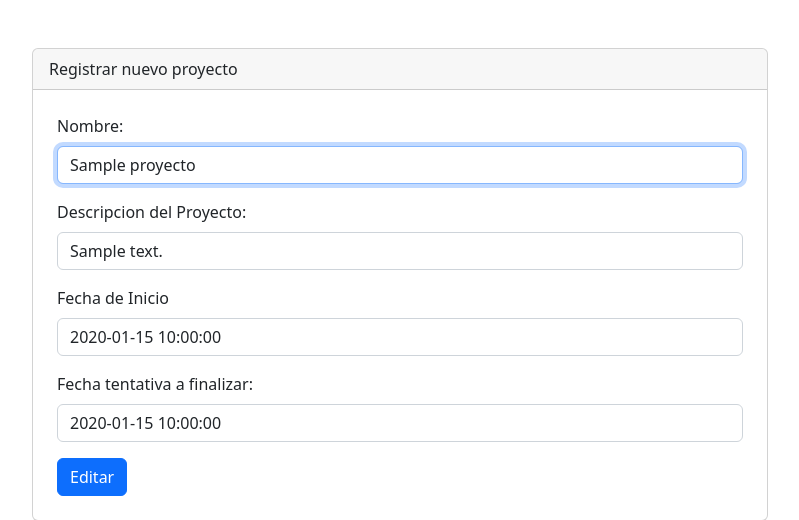
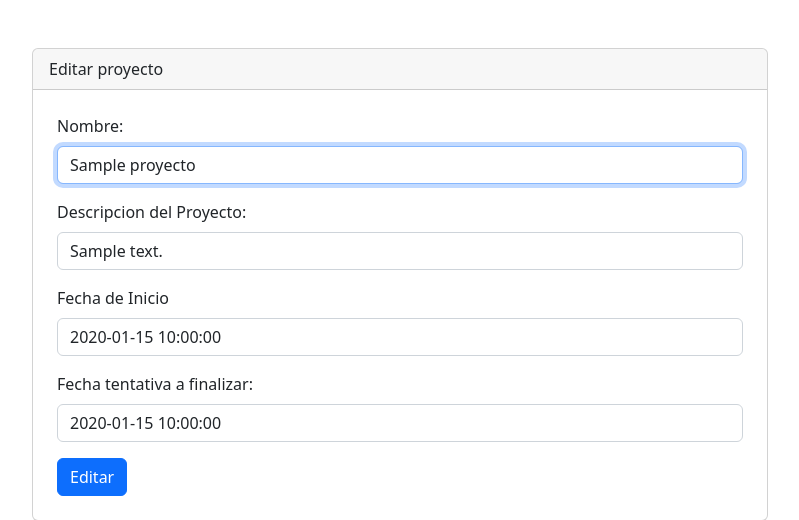
Before and after one commit to maxlevanogthb/TURING-IA-REPO, a PHP site: page /Vista/PHP/CRUDProyectos/editar.php?codigo=1 in a window 1280 px wide. Shown: the part 74-594 px from the top of the page, without its empty margins (240-1039 px from the left). Run offline with PHP 8.4, Linux system fonts and the light colour scheme; the visitor is signed in with stand-in values (Sample User, id 1); tables that the repository leaves empty or names only in its code hold one stand-in row (values such as "Sample post").

Commit message:
ultimo detalle en nombre de pagina

```diff
--- a/Vista/PHP/CRUDProyectos/editar.php
+++ b/Vista/PHP/CRUDProyectos/editar.php
@@ -20,7 +20,7 @@ include 'template/header.php'
         <div class="col-md-8">
             <div class="card">
                 <div class="card-header">
-                    Registrar nuevo proyecto
+                    Editar proyecto
                 </div>
                 <form class="p-4" method="POST" action="editarProceso.php">
                     <div class="mb-3">
```
